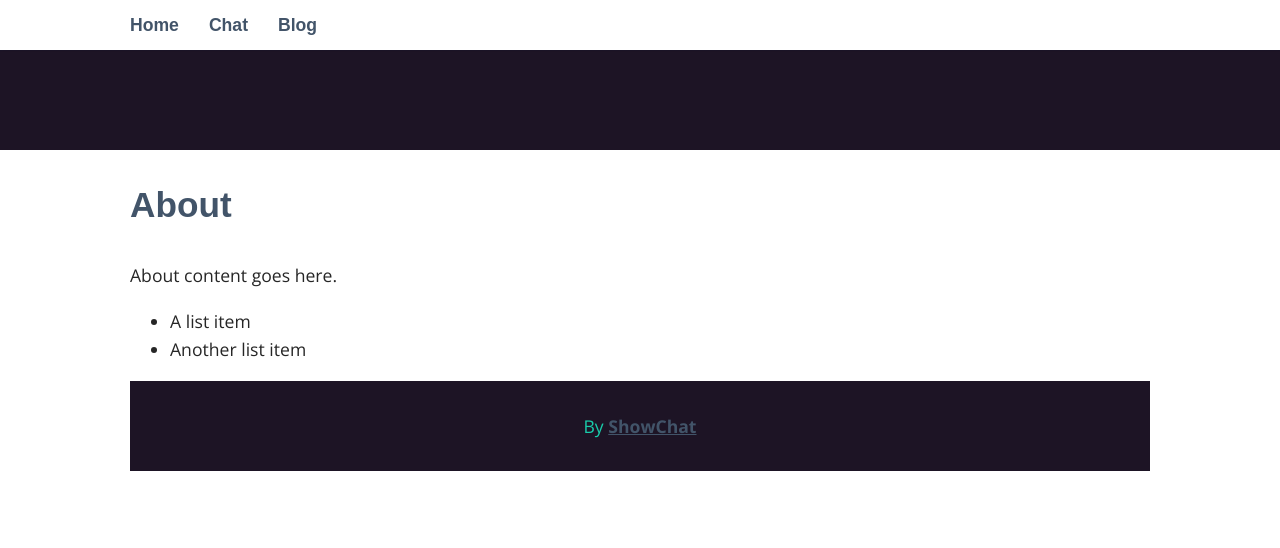
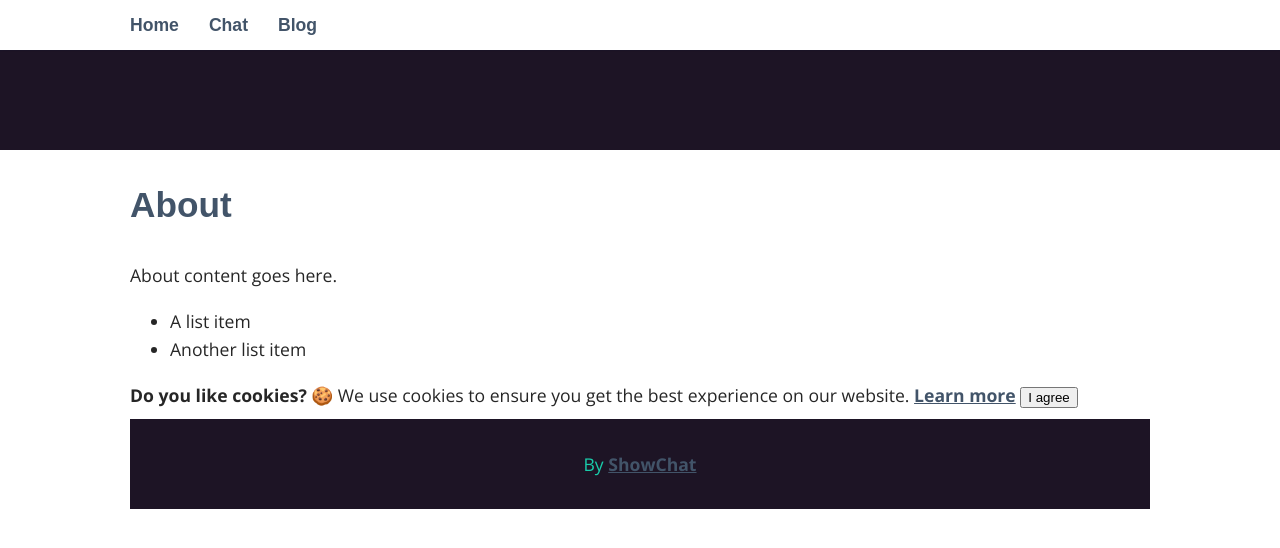
Before and after one commit to Show-Chat/showchat-old, a Jekyll site: the page built from _pages/01_about.md, in a window 1280 px wide. Shown: the top 548 px of the page. Built offline with Jekyll 4.4.1, drawn with Linux system fonts in a browser that asks for light colours; some web fonts are replaced.

Commit message:
Update 01_about.md

```diff
--- a/_pages/01_about.md
+++ b/_pages/01_about.md
@@ -8,3 +8,13 @@ About content goes here.
 
 * A list item
 * Another list item
+
+<!-- START Bootstrap-Cookie-Alert -->
+<div class="alert text-center cookiealert" role="alert">
+    <b>Do you like cookies?</b> &#x1F36A; We use cookies to ensure you get the best experience on our website. <a href="https://cookiesandyou.com/" target="_blank">Learn more</a>
+
+    <button type="button" class="btn btn-primary btn-sm acceptcookies" aria-label="Close">
+        I agree
+    </button>
+</div>
+<!-- END Bootstrap-Cookie-Alert -->
```
